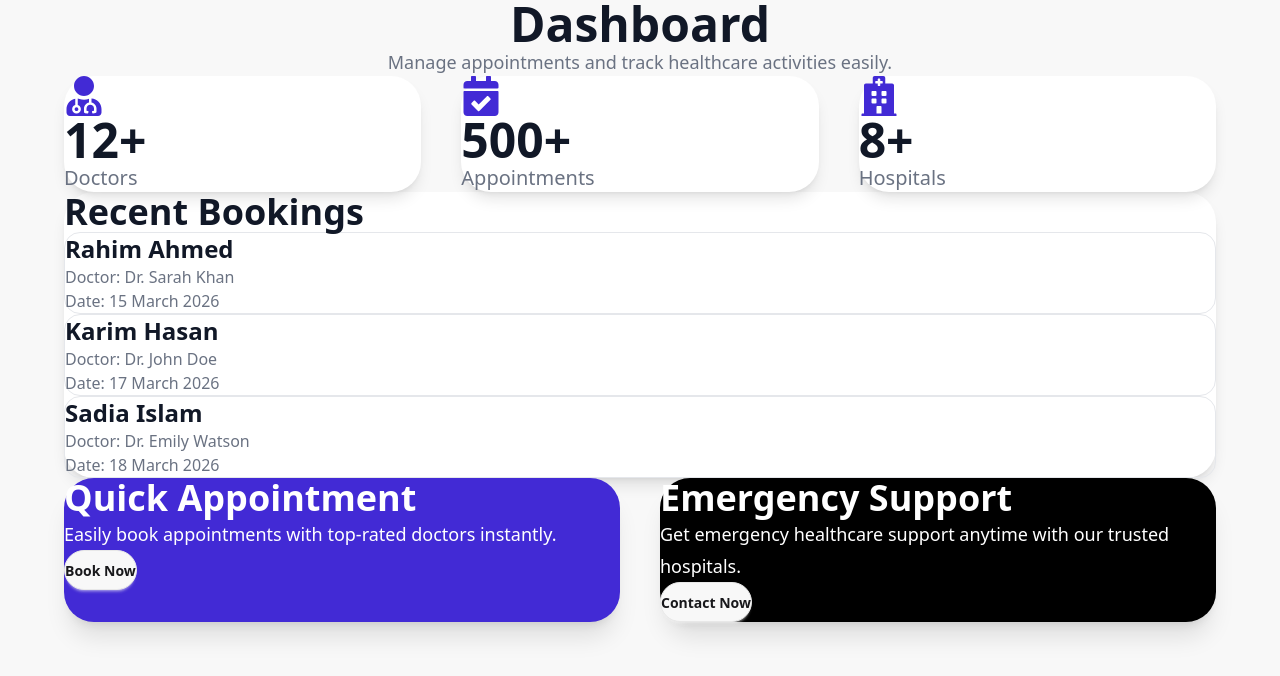
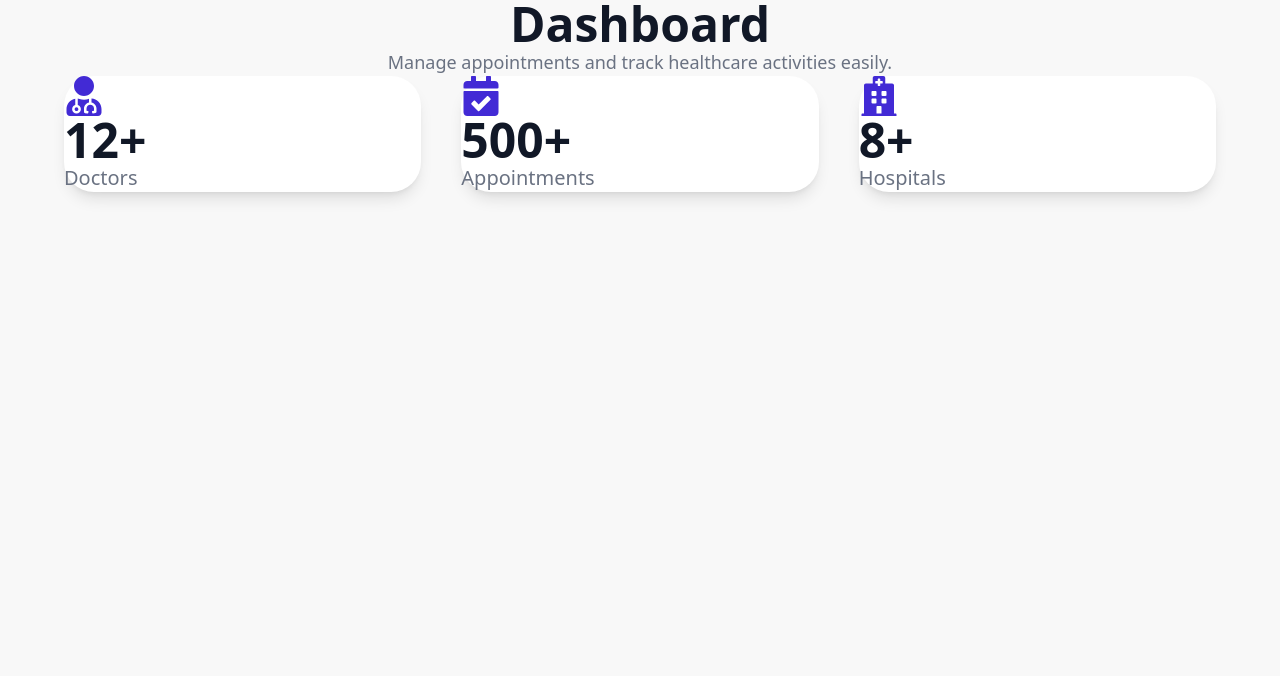
Before and after one commit to Shadman-Shakib-Fuad/doc-appoint, a Next.js app: page /dashboard in a window 1280 px wide. Shown: the top 676 px of the page. Built offline with nearby package versions, Linux system fonts and the light colour scheme; no server answers.

Commit message:
build premium dashboard

```diff
--- a/src/app/dashboard/page.js
+++ b/src/app/dashboard/page.js
@@ -26,24 +26,6 @@ export default function DashboardPage() {
       icon: (
         <FaHospital size={40} />
       ),
-    },
-  ];
-
-  const recentBookings = [
-    {
-      patient: "Rahim Ahmed",
-      doctor: "Dr. Sarah Khan",
-      date: "15 March 2026",
-    },
-    {
-      patient: "Karim Hasan",
-      doctor: "Dr. John Doe",
-      date: "17 March 2026",
-    },
-    {
-      patient: "Sadia Islam",
-      doctor: "Dr. Emily Watson",
-      date: "18 March 2026",
     },
   ];
 
@@ -81,69 +63,6 @@ export default function DashboardPage() {
             </div>
           ))}
         </div>
-
-        <div className="bg-white rounded-[30px] shadow-lg p-10 mt-20">
-          <h2 className="text-4xl font-bold mb-10">
-            Recent Bookings
-          </h2>
-
-          <div className="space-y-6">
-            {recentBookings.map(
-              (booking, index) => (
-                <div
-                  key={index}
-                  className="border border-gray-200 rounded-2xl p-6 hover:bg-base-200 transition"
-                >
-                  <h3 className="text-2xl font-bold">
-                    {booking.patient}
-                  </h3>
-
-                  <p className="mt-2 text-gray-500">
-                    Doctor:{" "}
-                    {booking.doctor}
-                  </p>
-
-                  <p className="mt-1 text-gray-500">
-                    Date: {booking.date}
-                  </p>
-                </div>
-              )
-            )}
-          </div>
-        </div>
-
-        <div className="grid md:grid-cols-2 gap-10 mt-20">
-          <div className="bg-primary text-white rounded-[30px] p-10 shadow-xl">
-            <h2 className="text-4xl font-bold">
-              Quick Appointment
-            </h2>
-
-            <p className="mt-5 text-lg leading-8">
-              Easily book appointments with
-              top-rated doctors instantly.
-            </p>
-
-            <button className="btn mt-8 rounded-full">
-              Book Now
-            </button>
-          </div>
-
-          <div className="bg-black text-white rounded-[30px] p-10 shadow-xl">
-            <h2 className="text-4xl font-bold">
-              Emergency Support
-            </h2>
-
-            <p className="mt-5 text-lg leading-8">
-              Get emergency healthcare
-              support anytime with our
-              trusted hospitals.
-            </p>
-
-            <button className="btn mt-8 rounded-full">
-              Contact Now
-            </button>
-          </div>
-        </div>
       </div>
     </div>
   );
```
